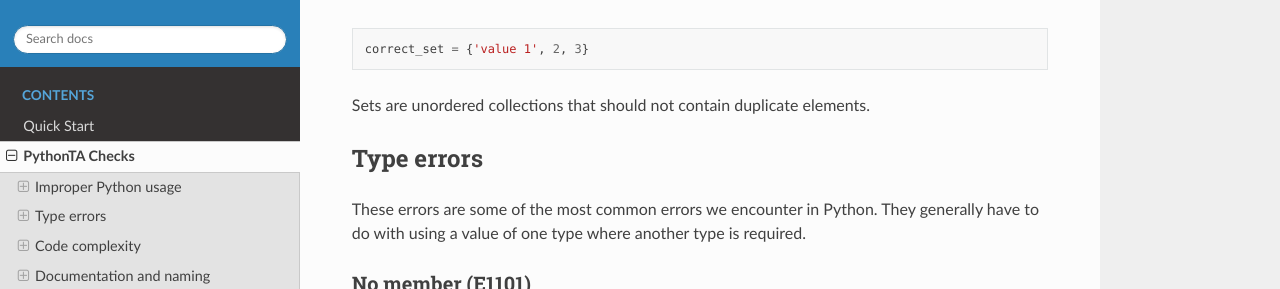
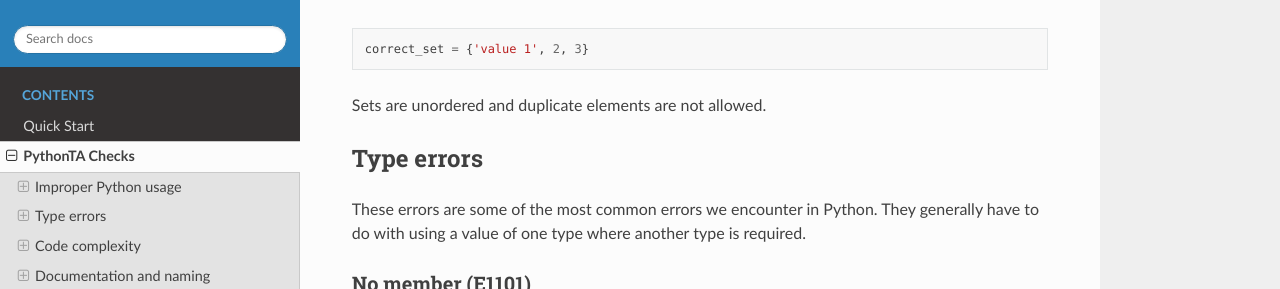
Before and after one commit to pyta-uoft/pyta, a Sphinx documentation site: the page built from docs/checkers/index.md, in a window 1280 px wide and 900 px high, scrolled down 2866 px. Shown: the part 162-451 px from the top of the window. Built offline with Sphinx 7.4.7 and the Read the Docs theme 2.0.0, drawn with Linux system fonts in a browser that asks for light colours.

Commit message:
Fixed wording on explanation

````diff
--- a/docs/checkers/index.md
+++ b/docs/checkers/index.md
@@ -133,7 +133,7 @@ Corrected version:
 correct_set = {'value 1', 2, 3}
 ```
 
-Sets are unordered collections that should not contain duplicate elements.
+Sets are unordered and duplicate elements are not allowed.
 
 ## Type errors
 
````
